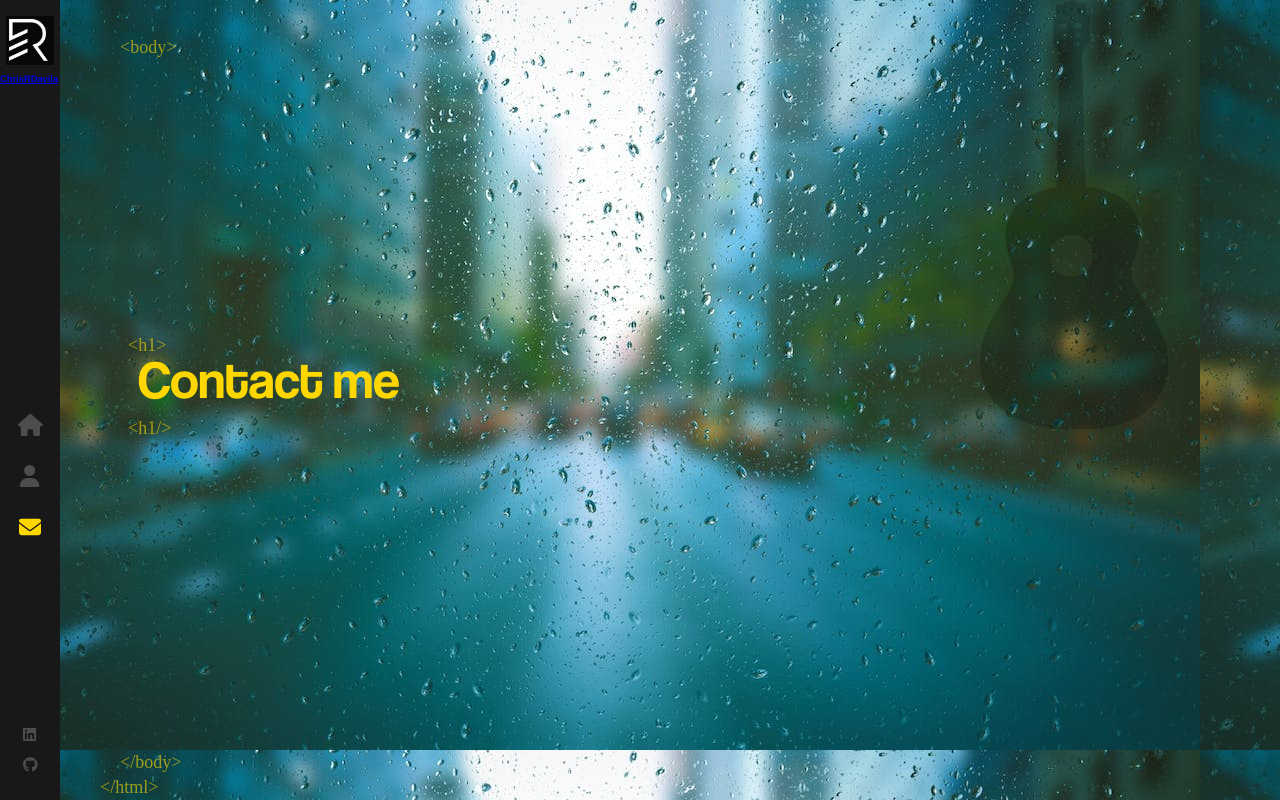
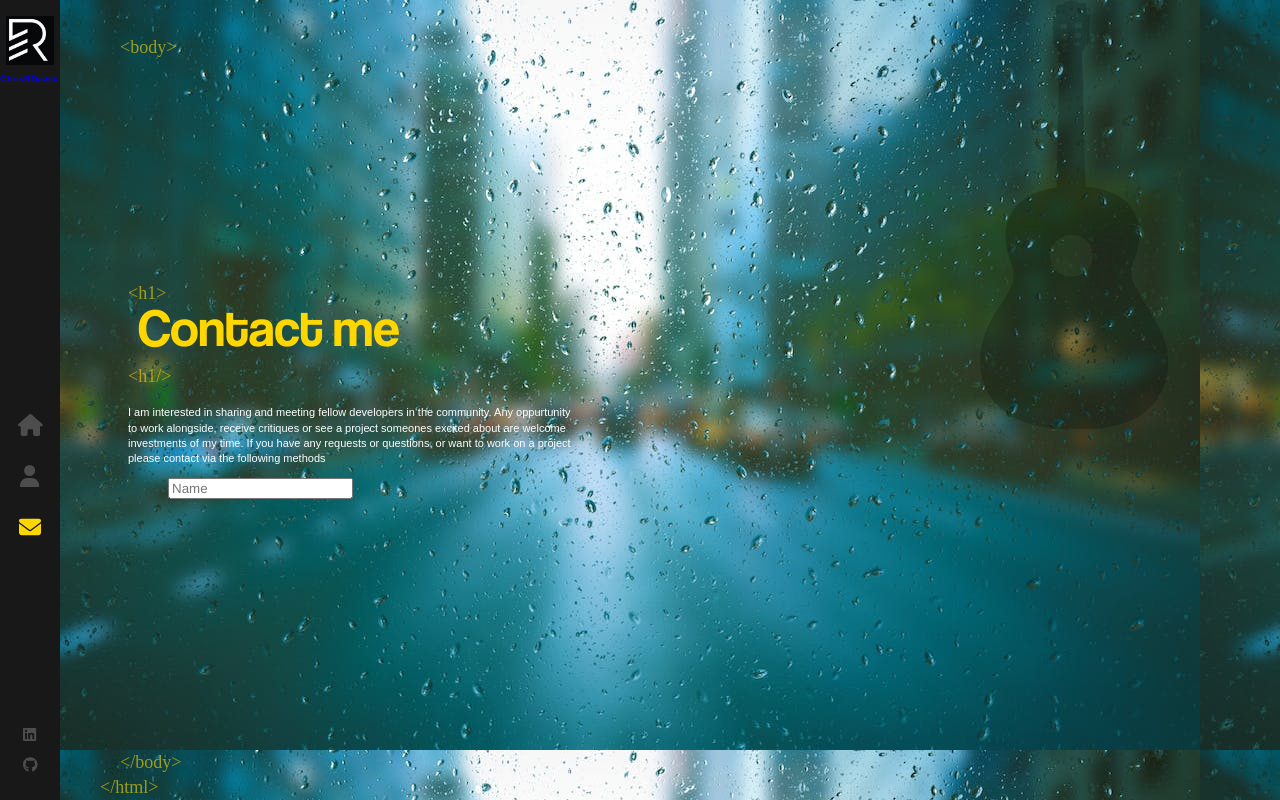
Before and after one commit to ChrisRDavila/practice-portfolio, a React (Create React App) app: page /contact in a window 1280 px wide. Built offline with nearby package versions, Linux system fonts and the light colour scheme.

Commit message:
starting contact form

```diff
--- a/src/components/Contact/index.js
+++ b/src/components/Contact/index.js
@@ -23,6 +23,16 @@ const Contact = () => {
             idx={15}
             />
           </h1>
+          <p>
+            I am interested in sharing and meeting fellow developers in the community. Any oppurtunity to work alongside, receive critiques or see a project someones excited about are welcome investments of my time.  If you have any requests or questions, or want to work on a project please contact via the following methods
+          </p>
+          <div className='contact-form'>
+            <ul>
+              <li className='half'>
+                <input type='text' name='name' placeholder='Name' required />
+              </li>
+            </ul>
+          </div>
         </div>
       </div>
     </>
```
